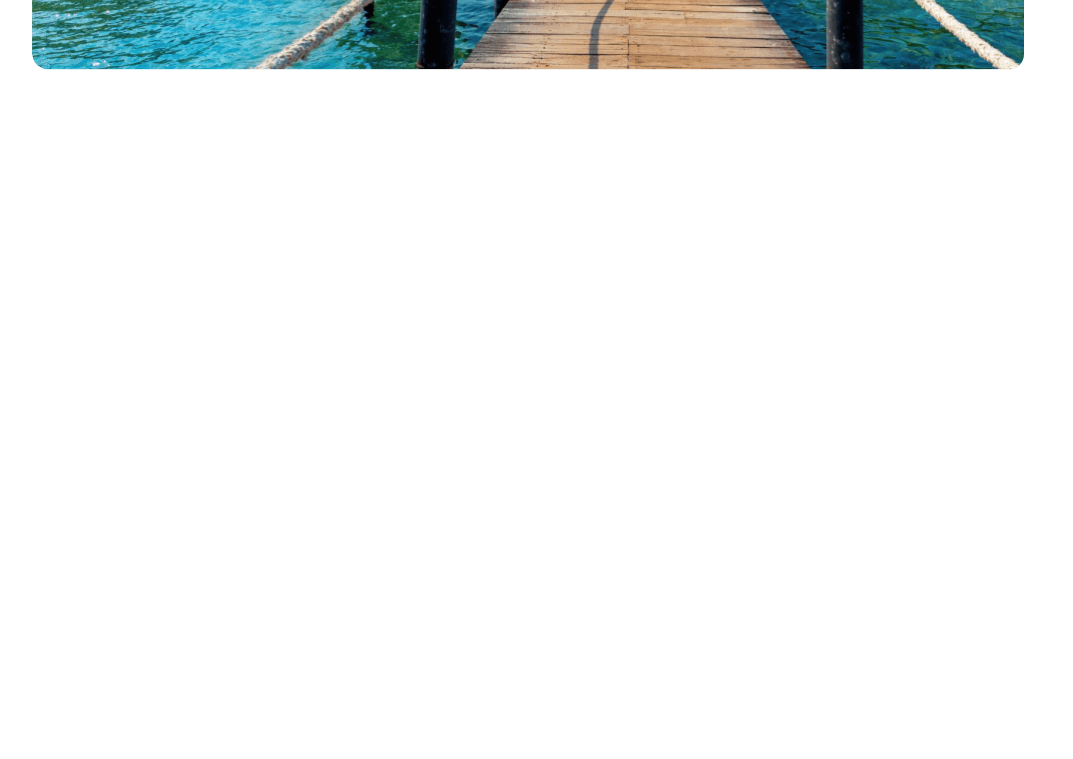
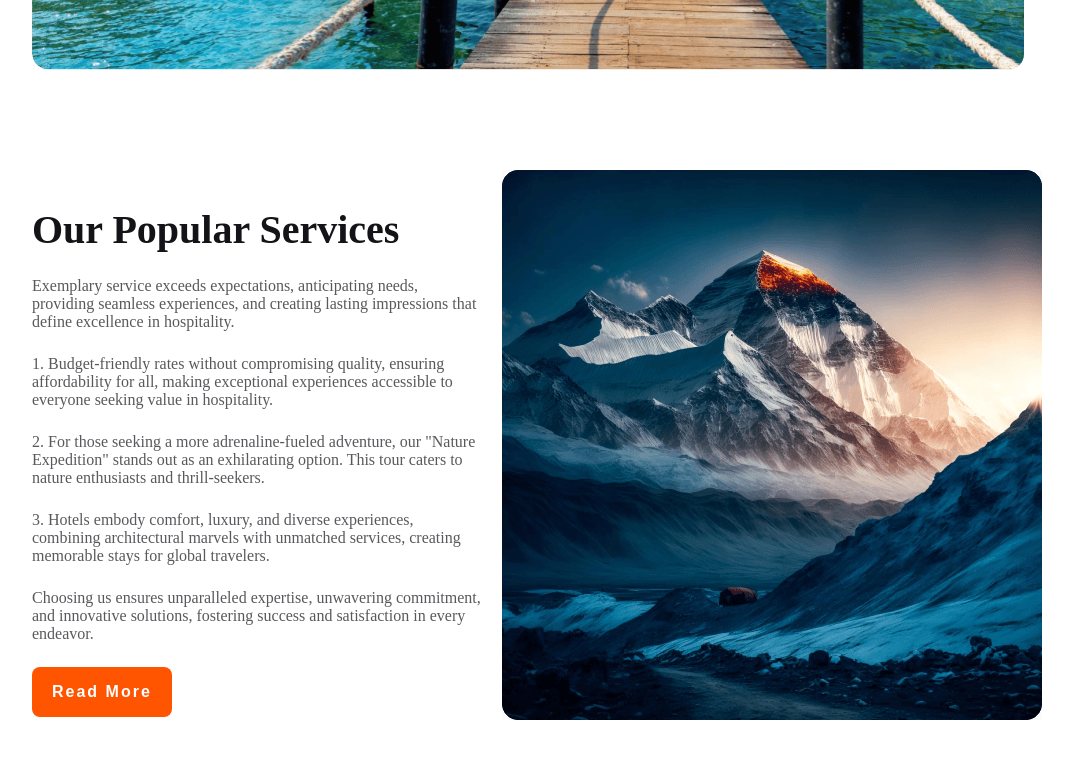
Before and after one commit to mdsarman/Travel-Earth-Assignment-2, a plain HTML site: page index.html in a window 1280 px wide. Shown: the part 589-1348 px from the top of the page, without its empty margins (103-1176 px from the left). Before the commit the page ends 800 px from the top, so only its background shows below. Drawn offline with Linux system fonts and the light colour scheme.

Commit message:
popular section and Style add

```diff
--- a/index.html
+++ b/index.html
@@ -7,6 +7,7 @@
     <link rel="stylesheet" href="style.css">
 </head>
 <body>
+  <!-- Header Section Start -->
     <header>
         <div class="header-nav">
           <div class="nav-logo">
@@ -54,5 +55,35 @@
           </div>
         </div>
       </header>
+      <!-- Header Section End -->
+
+         <!-- Popular section Start -->
+         <section class="popular-container">
+          <div class="popular-content">
+            <h1>Our Popular Services</h1>
+            <p>
+              Exemplary service exceeds expectations, anticipating needs, providing seamless experiences, and creating lasting impressions that define excellence in hospitality.
+            </p>
+            <div class="popular-point">
+              <p>
+                 1. Budget-friendly rates without compromising quality, ensuring affordability for all, making exceptional experiences accessible to everyone seeking value in hospitality.
+              </p>
+              <p>
+
+                2.  For those seeking a more adrenaline-fueled adventure, our "Nature Expedition" stands out as an exhilarating option. This tour caters to nature enthusiasts and thrill-seekers.
+              </p>
+              <p>
+                 3. Hotels embody comfort, luxury, and diverse experiences, combining architectural marvels with unmatched services, creating memorable stays for global travelers.
+              </p>
+            </div>
+            <p>
+              Choosing us ensures unparalleled expertise, unwavering commitment, and innovative solutions, fostering success and satisfaction in every endeavor.
+            </p>
+            <button>Read More</button>
+          </div>
+          <img src="Images/Rectangle 4.png" alt="" />
+        </section>
+        <!-- Popular section End -->
+
 </body>
 </html>
--- a/style.css
+++ b/style.css
@@ -1,4 +1,4 @@
-/* header */
+/* header Style Section*/
 header {
     margin: 52px 127px 49px 127px;
 }
@@ -44,7 +44,7 @@ nav ul li a{
 .bars{
     display: none;
 }
-/* banner  */
+/* banner Style Section */
 .banner-container{
     background-image: url(/Images/banner.png);
     background-repeat: no-repeat;
@@ -109,3 +109,38 @@ nav ul li a{
     width: 1.5px;
     color: rgba(19, 19, 24, 0.70);
 }
+/* popular section  */
+.popular-container{
+    margin: 100px 127px 100px 127px;
+    display: flex;
+    justify-content: space-between;
+    align-items: center;
+}
+.popular-container img{
+    width: 100%;
+}
+.popular-content {
+    margin-right: 20px;
+}
+.popular-content h1{
+    font-size: 40px;
+    font-weight: 800;
+    color: #131318;
+    margin-bottom: 24px;
+}
+.popular-content p{
+    font-size: 16px;
+    font-weight: 400;
+    color: rgba(19, 19, 24, 0.70);
+    margin-bottom: 24px;
+}
+.popular-content button {
+    background-color: #FF5400;
+    padding: 16px 20px;
+    color: #fff;
+    font-size: 16px;
+    font-weight: 600;
+    border: 0;
+    border-radius: 8px;
+    letter-spacing: 2px;
+}
```
